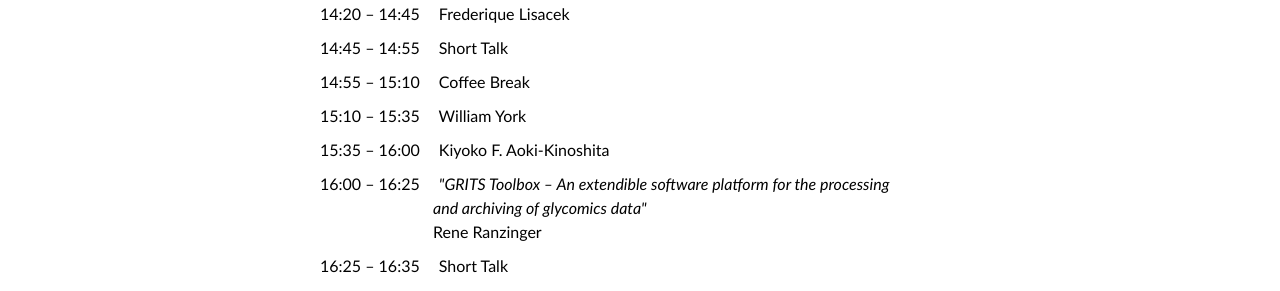
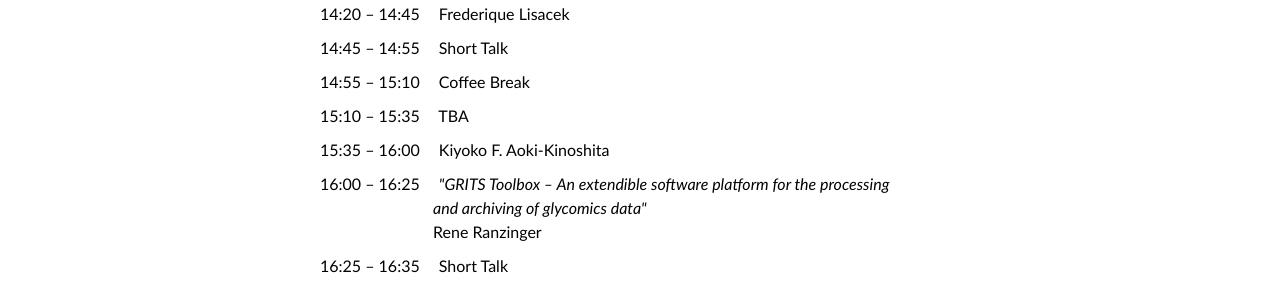
Before and after one commit to yamazakiM/test_warren2016, a Jekyll site: the page built from program/index.md, in a window 1280 px wide and 900 px high, scrolled down 2683 px. Shown: the part 154-445 px from the top of the window. Built offline with Jekyll 4.4.1, drawn with Linux system fonts in a browser that asks for light colours; nearby versions of some CDN libraries; library files that are not in the unit come from our copies.

Commit message:
Update index.md

```diff
--- a/program/index.md
+++ b/program/index.md
@@ -237,9 +237,9 @@
 	<span>Coffee Break</span>
 	<br>
 	<span style="display:inline-block; width=130px; margin-top:10px; margin-right:15px">15:10 – 15:35</span>
-	<span>William York</span>
+	<span>TBA</span>
 	<br>
-	<!--<span style="padding-left:113px">Will York</span>
+	<!--<span style="padding-left:113px">TBA</span>
 	<br>-->
 	<span style="display:inline-block; width=130px; margin-top:10px; margin-right:15px">15:35 – 16:00</span>
 	<span>Kiyoko F. Aoki-Kinoshita</span>
```
